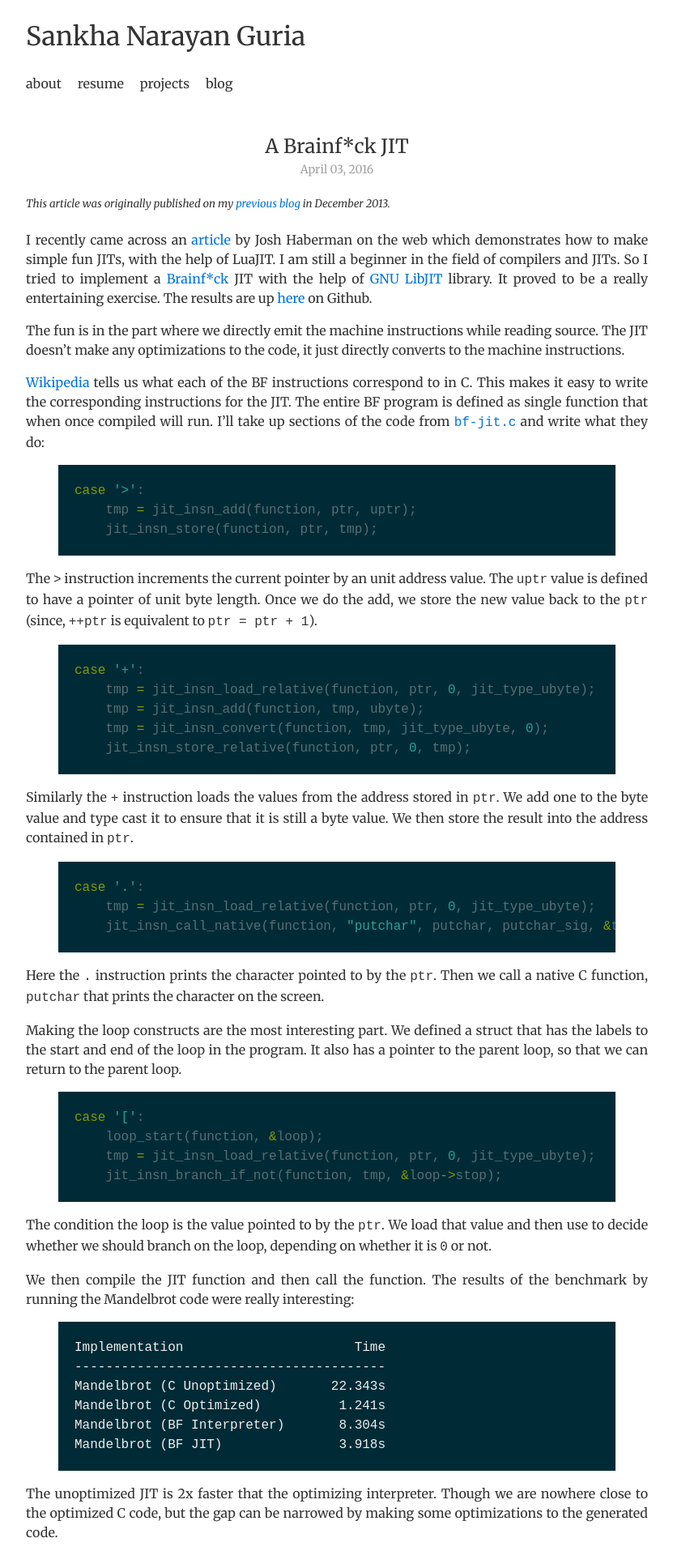
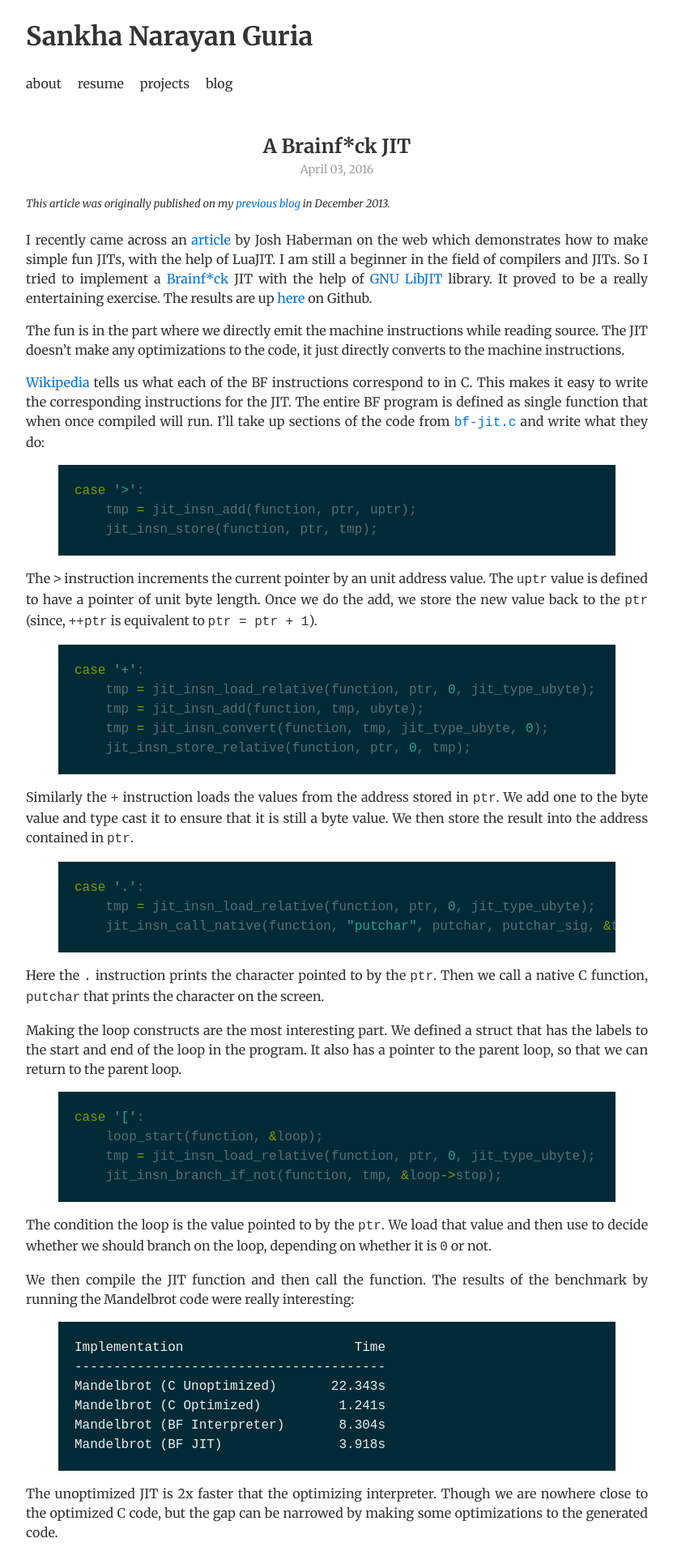
Before and after one commit to ngsankha/ngsankha.github.io, a Jekyll site: the page built from _posts/2016-04-03-a-brainfck-jit.md, in a window 1280 px wide. Shown: the top 1920 px of the page at 81% size, without its empty margins (224-1055 px from the left). Built offline with Jekyll 4.4.1, drawn with Linux system fonts in a browser that asks for light colours; comment, search, counter and statistics services are not loaded; some of the changed text lies outside the part shown.

Commit message:
proper bold fonts

```diff
--- a/_posts/2016-04-03-a-brainfck-jit.md
+++ b/_posts/2016-04-03-a-brainfck-jit.md
@@ -70,7 +70,7 @@
 * [http://www.gnu.org/software/dotgnu/libjit-doc/libjit.html](http://www.gnu.org/software/dotgnu/libjit-doc/libjit.html)
 * [http://eli.thegreenplace.net/2013/10/17/getting-started-with-libjit-part-1/](http://eli.thegreenplace.net/2013/10/17/getting-started-with-libjit-part-1/)
 
-### _Update:_ Optimizing JIT
+### Update: Optimizing JIT
 
 I made a [few optimizations](https://github.com/sankha93/bf-jit/commit/26acc8b07bebf58e17b1674221dd8ebdb6f3049a) to fuse the multiple increment/decrement and pointer movement operations into a single one. The benchmarks from my JIT is now much closer to that of the optimized C version. The latest benchmark results are:
 
--- a/_sass/_base.scss
+++ b/_sass/_base.scss
@@ -19,7 +19,9 @@
 h1,
 h2,
 h3,
-h4,
+h4 {
+    font-weight: 700;
+}
 h5,
 h6 {
     font-weight: 300;
--- a/_sass/_layout.scss
+++ b/_sass/_layout.scss
@@ -9,7 +9,7 @@
 }
 .site-header {
     .site-title {
-        font-weight: 300;
+        font-weight: 700;
         > a {
             color: $text-color;
             text-decoration: none;
```
